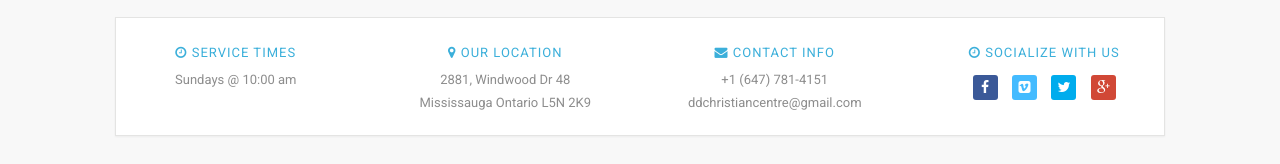
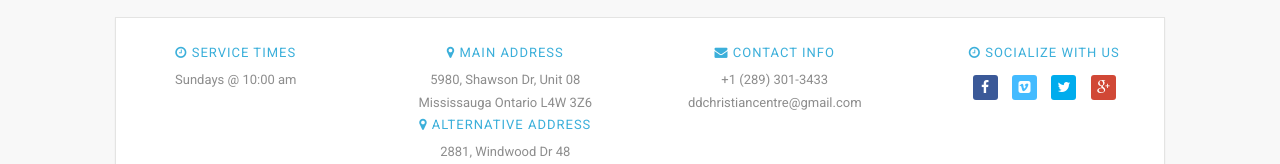
Before and after one commit to Miidddeeee/ddcc, a plain HTML site: page index.html in a window 1280 px wide. Shown: the part 2636-2800 px from the top of the page. Drawn offline with Linux system fonts and the light colour scheme; some packages are replaced by stand-ins of ours; no server answers; a web font is replaced by a local one.

Commit message:
date update

```diff
--- a/index.html
+++ b/index.html
@@ -292,12 +292,14 @@
                             <p>Sundays @ 10:00 am<br></p>
                         </div>
                         <div class="col-md-3 col-sm-6">
-                            <h4><i class="fa fa-map-marker"></i> Our Location</h4>
-                            <p>2881, Windwood Dr 48<br>Mississauga Ontario L5N 2K9</p>
+                            <h4><i class="fa fa-map-marker"></i> Main Address</h4>
+                            <p>	5980, Shawson Dr, Unit 08<br>Mississauga Ontario L4W 3Z6 </p>
+                            <h4><i class="fa fa-map-marker"></i> Alternative Address</h4>
+<p>2881, Windwood Dr 48<br>Mississauga Ontario L5N 2K9</p>
                         </div>
                         <div class="col-md-3 col-sm-6">
                             <h4><i class="fa fa-envelope"></i> Contact Info</h4>
-                            <p>+1 (647) 781-4151<br>ddchristiancentre@gmail.com</p>
+                            <p>+1 (289) 301-3433<br>ddchristiancentre@gmail.com</p>
                         </div>
                         <div class="col-md-3 col-sm-6">
                             <h4><i class="fa fa-clock-o"></i> Socialize with us</h4>
```
Also changed, not shown: about.html (+4 -2 lines), contact.html (+5 -3 lines), events.html (+4 -2 lines), sermons-series.html (+4 -2 lines).
